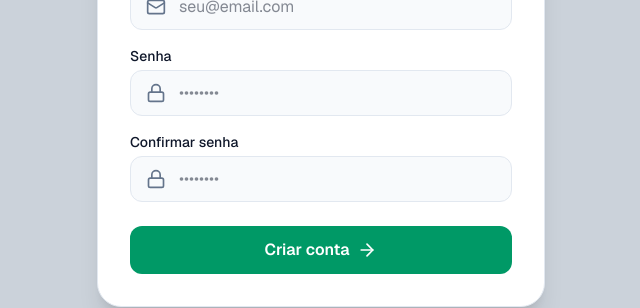
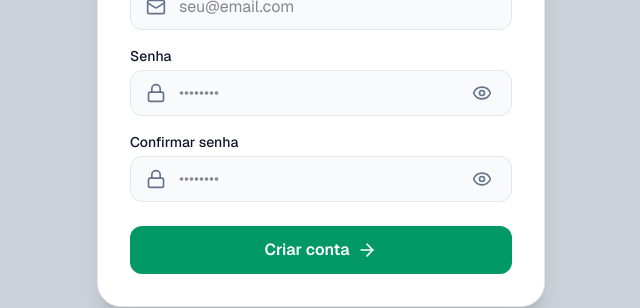
Before and after one commit to joseallef/compras-facilite, a Next.js app: page /register in a window 1280 px wide. Shown: the part 412-720 px from the top of the page, without its empty margins (319-959 px from the left). Built offline with nearby package versions, Linux system fonts and the light colour scheme; no server answers.

Commit message:
feat: adição de ícone de olho nos campos de senha

```diff
--- a/src/app/login/components/LoginForm.tsx
+++ b/src/app/login/components/LoginForm.tsx
@@ -1,7 +1,7 @@
 "use client";
 
 import { useAuth } from "@/hooks/useAuth";
-import { ArrowRight, Loader2, Lock, Mail, ShoppingCart } from "lucide-react";
+import { ArrowRight, Eye, EyeOff, Loader2, Lock, Mail, ShoppingCart } from "lucide-react";
 import Link from "next/link";
 import { useRouter } from "next/navigation";
 import { FormEvent, useState } from "react";
@@ -11,6 +11,7 @@ export function LoginForm() {
   // 1. STATES
   const [email, setEmail] = useState("");
   const [password, setPassword] = useState("");
+  const [isPasswordVisible, setIsPasswordVisible] = useState(false);
   const [isLoading, setIsLoading] = useState(false);
   const [error, setError] = useState("");
 
@@ -105,13 +106,26 @@ export function LoginForm() {
                 <Lock className="absolute left-4 top-1/2 -translate-y-1/2 h-5 w-5 text-muted" />
                 <input
                   id="password"
-                  type="password"
+                  type={isPasswordVisible ? "text" : "password"}
                   value={password}
                   onChange={(e) => setPassword(e.target.value)}
                   placeholder="••••••••"
-                  className="w-full pl-12 pr-4 py-3 bg-background border border-border rounded-xl focus:ring-2 focus:ring-emerald-500 focus:border-emerald-500 outline-none transition-all"
+                  className="w-full pl-12 pr-12 py-3 bg-background border border-border rounded-xl focus:ring-2 focus:ring-emerald-500 focus:border-emerald-500 outline-none transition-all"
                   disabled={isLoading}
                 />
+                <button
+                  type="button"
+                  onClick={() => setIsPasswordVisible((prev) => !prev)}
+                  className="absolute right-3 top-1/2 -translate-y-1/2 p-2 rounded-lg text-muted hover:text-foreground hover:bg-muted/10 transition-all"
+                  aria-label={isPasswordVisible ? "Ocultar senha" : "Mostrar senha"}
+                  disabled={isLoading}
+                >
+                  {isPasswordVisible ? (
+                    <EyeOff className="h-5 w-5" />
+                  ) : (
+                    <Eye className="h-5 w-5" />
+                  )}
+                </button>
               </div>
             </div>
 
--- a/src/app/register/components/RegisterForm.tsx
+++ b/src/app/register/components/RegisterForm.tsx
@@ -1,7 +1,7 @@
 "use client";
 
 import { useAuth } from "@/hooks/useAuth";
-import { ArrowRight, Loader2, Lock, Mail, ShoppingCart, User } from "lucide-react";
+import { ArrowRight, Eye, EyeOff, Loader2, Lock, Mail, ShoppingCart, User } from "lucide-react";
 import Link from "next/link";
 import { useRouter } from "next/navigation";
 import { FormEvent, useState } from "react";
@@ -13,6 +13,8 @@ export function RegisterForm() {
   const [email, setEmail] = useState("");
   const [password, setPassword] = useState("");
   const [confirmPassword, setConfirmPassword] = useState("");
+  const [isPasswordVisible, setIsPasswordVisible] = useState(false);
+  const [isConfirmPasswordVisible, setIsConfirmPasswordVisible] = useState(false);
   const [isLoading, setIsLoading] = useState(false);
   const [error, setError] = useState("");
 
@@ -140,13 +142,26 @@ export function RegisterForm() {
                 <Lock className="absolute left-4 top-1/2 -translate-y-1/2 h-5 w-5 text-muted" />
                 <input
                   id="password"
-                  type="password"
+                  type={isPasswordVisible ? "text" : "password"}
                   value={password}
                   onChange={(e) => setPassword(e.target.value)}
                   placeholder="••••••••"
-                  className="w-full pl-12 pr-4 py-2.5 bg-background border border-border rounded-xl focus:ring-2 focus:ring-emerald-500 focus:border-emerald-500 outline-none transition-all"
+                  className="w-full pl-12 pr-12 py-2.5 bg-background border border-border rounded-xl focus:ring-2 focus:ring-emerald-500 focus:border-emerald-500 outline-none transition-all"
                   disabled={isLoading}
                 />
+                <button
+                  type="button"
+                  onClick={() => setIsPasswordVisible((prev) => !prev)}
+                  className="absolute right-3 top-1/2 -translate-y-1/2 p-2 rounded-lg text-muted hover:text-foreground hover:bg-muted/10 transition-all"
+                  aria-label={isPasswordVisible ? "Ocultar senha" : "Mostrar senha"}
+                  disabled={isLoading}
+                >
+                  {isPasswordVisible ? (
+                    <EyeOff className="h-5 w-5" />
+                  ) : (
+                    <Eye className="h-5 w-5" />
+                  )}
+                </button>
               </div>
             </div>
 
@@ -158,13 +173,26 @@ export function RegisterForm() {
                 <Lock className="absolute left-4 top-1/2 -translate-y-1/2 h-5 w-5 text-muted" />
                 <input
                   id="confirmPassword"
-                  type="password"
+                  type={isConfirmPasswordVisible ? "text" : "password"}
                   value={confirmPassword}
                   onChange={(e) => setConfirmPassword(e.target.value)}
                   placeholder="••••••••"
-                  className="w-full pl-12 pr-4 py-2.5 bg-background border border-border rounded-xl focus:ring-2 focus:ring-emerald-500 focus:border-emerald-500 outline-none transition-all"
+                  className="w-full pl-12 pr-12 py-2.5 bg-background border border-border rounded-xl focus:ring-2 focus:ring-emerald-500 focus:border-emerald-500 outline-none transition-all"
                   disabled={isLoading}
                 />
+                <button
+                  type="button"
+                  onClick={() => setIsConfirmPasswordVisible((prev) => !prev)}
+                  className="absolute right-3 top-1/2 -translate-y-1/2 p-2 rounded-lg text-muted hover:text-foreground hover:bg-muted/10 transition-all"
+                  aria-label={isConfirmPasswordVisible ? "Ocultar senha" : "Mostrar senha"}
+                  disabled={isLoading}
+                >
+                  {isConfirmPasswordVisible ? (
+                    <EyeOff className="h-5 w-5" />
+                  ) : (
+                    <Eye className="h-5 w-5" />
+                  )}
+                </button>
               </div>
             </div>
 
--- a/src/app/reset-password/components/ResetPasswordForm.tsx
+++ b/src/app/reset-password/components/ResetPasswordForm.tsx
@@ -1,7 +1,7 @@
 "use client";
 
 import { useAuth } from "@/hooks/useAuth";
-import { ArrowRight, Loader2, Lock, ShoppingCart } from "lucide-react";
+import { ArrowRight, Eye, EyeOff, Loader2, Lock, ShoppingCart } from "lucide-react";
 import Link from "next/link";
 import { useRouter, useSearchParams } from "next/navigation";
 import { FormEvent, Suspense, useState } from "react";
@@ -11,6 +11,8 @@ function ResetPasswordFormContent() {
   // 1. STATES
   const [password, setPassword] = useState("");
   const [confirmPassword, setConfirmPassword] = useState("");
+  const [isPasswordVisible, setIsPasswordVisible] = useState(false);
+  const [isConfirmPasswordVisible, setIsConfirmPasswordVisible] = useState(false);
   const [isLoading, setIsLoading] = useState(false);
   const [error, setError] = useState("");
   const [success, setSuccess] = useState(false);
@@ -110,13 +112,26 @@ function ResetPasswordFormContent() {
               <Lock className="absolute left-4 top-1/2 -translate-y-1/2 h-5 w-5 text-muted" />
               <input
                 id="password"
-                type="password"
+                type={isPasswordVisible ? "text" : "password"}
                 value={password}
                 onChange={(e) => setPassword(e.target.value)}
                 placeholder="••••••••"
-                className="w-full pl-12 pr-4 py-3 bg-background border border-border rounded-xl focus:ring-2 focus:ring-emerald-500 focus:border-emerald-500 outline-none transition-all"
+                className="w-full pl-12 pr-12 py-3 bg-background border border-border rounded-xl focus:ring-2 focus:ring-emerald-500 focus:border-emerald-500 outline-none transition-all"
                 disabled={isLoading}
               />
+              <button
+                type="button"
+                onClick={() => setIsPasswordVisible((prev) => !prev)}
+                className="absolute right-3 top-1/2 -translate-y-1/2 p-2 rounded-lg text-muted hover:text-foreground hover:bg-muted/10 transition-all"
+                aria-label={isPasswordVisible ? "Ocultar senha" : "Mostrar senha"}
+                disabled={isLoading}
+              >
+                {isPasswordVisible ? (
+                  <EyeOff className="h-5 w-5" />
+                ) : (
+                  <Eye className="h-5 w-5" />
+                )}
+              </button>
             </div>
           </div>
 
@@ -128,13 +143,26 @@ function ResetPasswordFormContent() {
               <Lock className="absolute left-4 top-1/2 -translate-y-1/2 h-5 w-5 text-muted" />
               <input
                 id="confirmPassword"
-                type="password"
+                type={isConfirmPasswordVisible ? "text" : "password"}
                 value={confirmPassword}
                 onChange={(e) => setConfirmPassword(e.target.value)}
                 placeholder="••••••••"
-                className="w-full pl-12 pr-4 py-3 bg-background border border-border rounded-xl focus:ring-2 focus:ring-emerald-500 focus:border-emerald-500 outline-none transition-all"
+                className="w-full pl-12 pr-12 py-3 bg-background border border-border rounded-xl focus:ring-2 focus:ring-emerald-500 focus:border-emerald-500 outline-none transition-all"
                 disabled={isLoading}
               />
+              <button
+                type="button"
+                onClick={() => setIsConfirmPasswordVisible((prev) => !prev)}
+                className="absolute right-3 top-1/2 -translate-y-1/2 p-2 rounded-lg text-muted hover:text-foreground hover:bg-muted/10 transition-all"
+                aria-label={isConfirmPasswordVisible ? "Ocultar senha" : "Mostrar senha"}
+                disabled={isLoading}
+              >
+                {isConfirmPasswordVisible ? (
+                  <EyeOff className="h-5 w-5" />
+                ) : (
+                  <Eye className="h-5 w-5" />
+                )}
+              </button>
             </div>
           </div>
 
```
